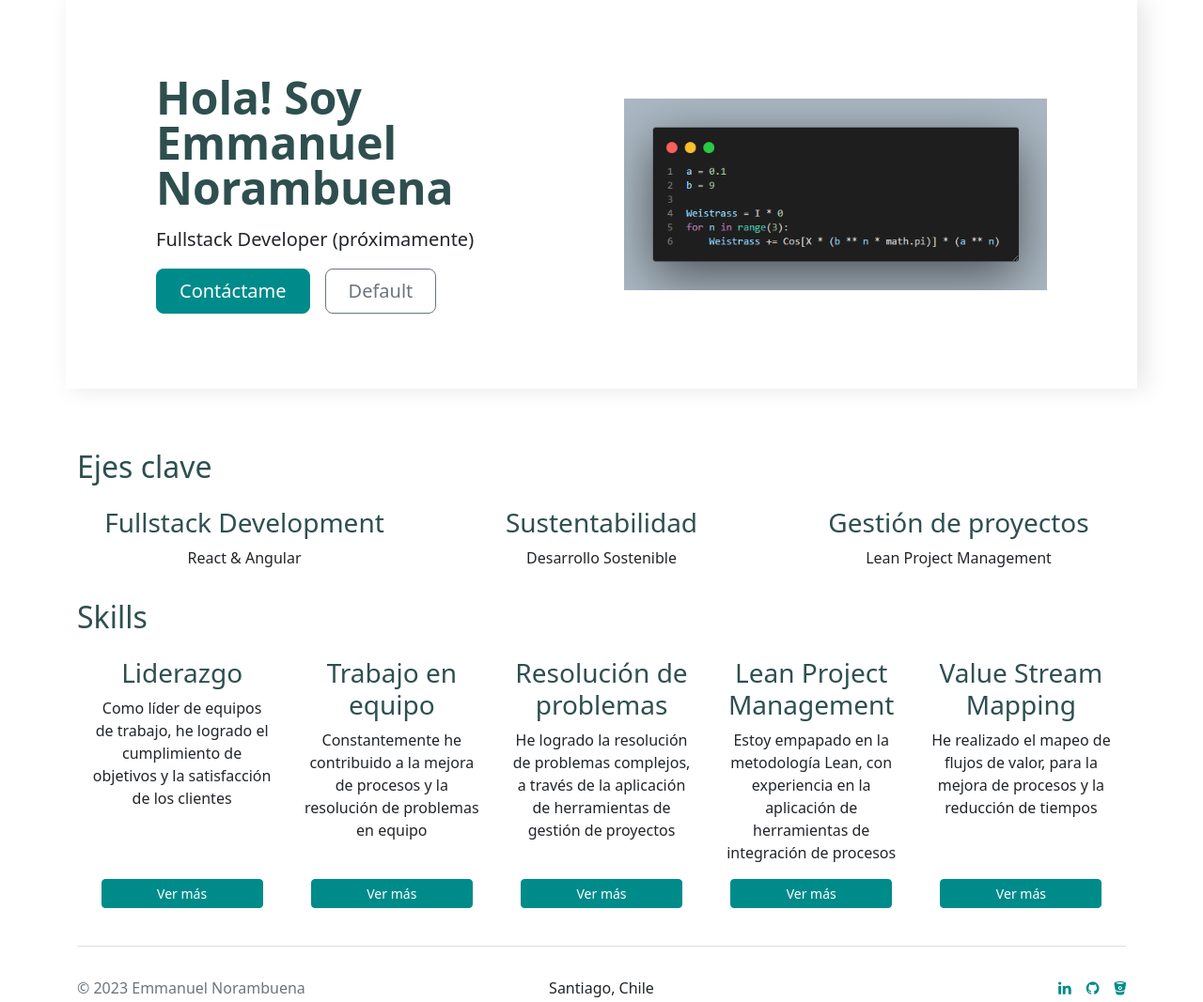
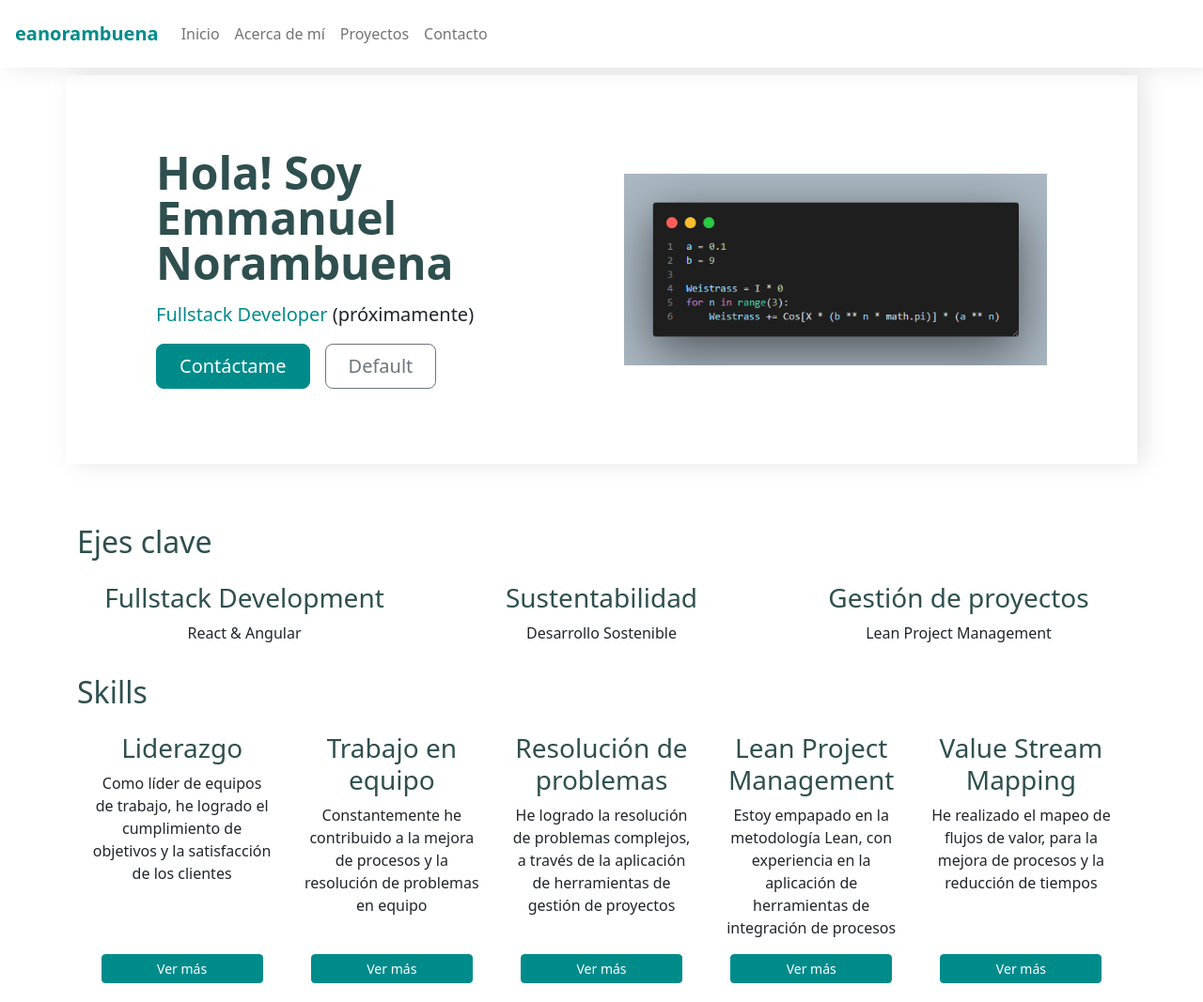
Before and after one commit to eanorambuena/proyecto-curso-1, a website: page index.html in a window 1280 px wide. Shown: the top 1067 px of the page at 94% size. Drawn offline with nearby package versions, Linux system fonts and the light colour scheme.

Commit message:
Add navbar already working

```diff
--- a/css/main.css
+++ b/css/main.css
@@ -1,8 +1,10 @@
 .jumbotron {
+    background-color: white;
+    margin-top: 5rem;
     margin-bottom: 1rem;
     padding: 2rem 6rem;
     width: 100%;
-    box-shadow: .5em 0 1.5em rgba(0, 0, 0, .1)
+    box-shadow: .5em 0 1.5em rgba(0, 0, 0, .1);
 }
 
 .i {
@@ -36,19 +38,22 @@
     margin-top: 1rem;
 }
 
-.jumbotron {
-    background-color: white;
-}
-
 .btn-primary {
     background-color: darkcyan;
     border-color: darkcyan
 }
 
-a {
+a, b {
     color: darkcyan;
 }
 
-h1, h2, h3 {
+h1, h2, h3, a:hover {
     color: darkslategray;
 }
+
+.navbar {
+    background-color: white;
+    width: 100%;
+    box-shadow: .5em 0 1.5em rgba(0, 0, 0, .1);
+    padding: 1rem;
+}
--- a/index.html
+++ b/index.html
@@ -14,10 +14,33 @@
     <script src="node_modules/popper.js/dist/popper.min.js"></script>
     <script src="node_modules/bootstrap/dist/js/bootstrap.bundle.min.js"></script>
 
+    <nav class="navbar navbar-expand-md fixed-top">
+        <a class="navbar-brand" href="#"><b>eanorambuena</b></a>
+        <button class="navbar-toggler" type="button" data-bs-toggle="collapse"data-bs-target="#navbarSupportedContent" aria-controls="navbarSupportedContent" aria-expanded="false" aria-label="Toggle navigation">
+            <span class="navbar-toggler-icon"></span>
+        </button>
+        <div class="collapse navbar-collapse" id="navbarSupportedContent">
+            <ul class="navbar-nav mr-auto">
+                <li class="nav-item active">
+                    <a class="nav-link" href="#">Inicio</a>
+                </li>
+                <li class="nav-item">
+                    <a class="nav-link" href="#">Acerca de mí</a>
+                </li>
+                <li class="nav-item">
+                    <a class="nav-link" href="#">Proyectos</a>
+                </li>
+                <li class="nav-item">
+                    <a class="nav-link" href="#">Contacto</a>
+                </li>
+            </ul>
+        </div>
+    </nav>
+
     <div class="jumbotron container col-xxl-8">
         <div class="row flex-lg-row-reverse align-items-center g-5 py-5">
             <div class="col-10 col-sm-8 col-lg-6">
-                <img src="media/mifun.png" class="d-block mx-lg-auto img-fluid" alt="Bootstrap Themes" width="700" height="500" loading="lazy">
+                <img src="media/mifun.png" class="d-block mx-lg-auto img-fluid" alt="Mifun project" width="700" height="500" loading="lazy">
             </div>
             <div class="col-lg-6">
                 <h1 class="display-5 fw-bold lh-1 mb-3">Hola! Soy Emmanuel Norambuena</h1>
```
